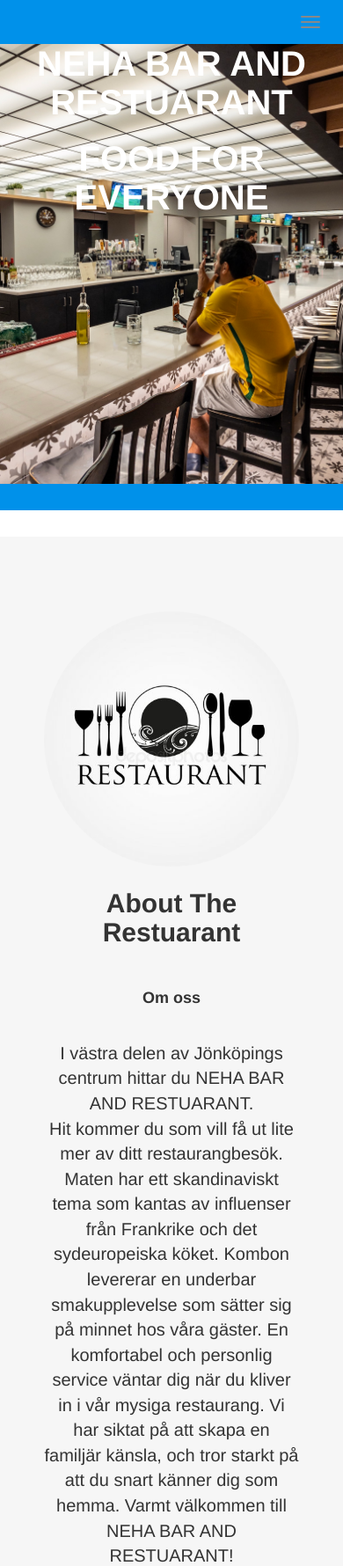
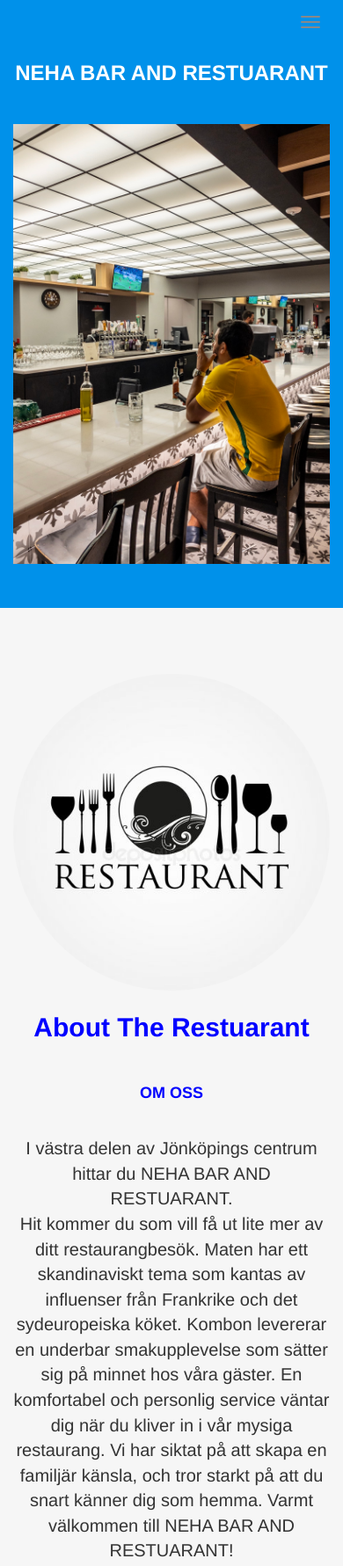
Before and after one commit to nagendra0168/Neha-bar-and-restaurant, a plain HTML site: page index.html in a window 390 px wide. Shown: the top 1780 px of the page at 88% size. Drawn offline with nearby package versions, Linux system fonts and the light colour scheme.

Commit message:
Your branch is up to date with 'origin/master'.

```diff
--- a/index.html
+++ b/index.html
@@ -12,17 +12,18 @@
             <link rel="stylesheet" href="style.css" type="text/css">
 
              <title>Neha Bar and Restuarant</title>
-
 </head>
 
 <body>
 
       <header>
 
+
         <!------------TOP NAVBAR------------>
 
             <nav class="navbar navbar-default navbar-fixed-top">
                <div class="container">
+
                   <div class="navbar-header">
                     <button type="button" class="navbar-toggle" data-toggle="collapse" data-target="#myNavbar">
                     <span class="icon-bar"></span>
@@ -41,17 +42,16 @@
        </div>
         </nav>
 
+       </div>
+
     <!---------Title of the restuarant---------->
 
+           <div class="container-fluid bg-1 text-center">
 
-     <div class="jumbotron text-center">
-         <div id="header">
-
-         <h1><strong>NEHA BAR AND RESTUARANT</strong></h1>
-         <h1><strong> FOOD FOR EVERYONE</strong></h1>
+           <h3 class="margin"><strong>NEHA BAR AND RESTUARANT</strong></h3>
+             <div class id="header">
              </div>
              </div>
-
 
 
     <!---------ABOUT Restuarant---------->
@@ -65,12 +65,13 @@
 
              <div class="col-sm-8 bg-grey">
              <h2><strong>About The Restuarant</strong></h2><br>
-      <h4><strong>Om oss</strong></h3><br>
+             <h4><strong>OM OSS</strong></h3><br>
              <p>I västra delen av Jönköpings centrum hittar du NEHA BAR AND RESTUARANT. <br>Hit kommer du som vill få ut lite mer av ditt restaurangbesök. Maten har ett skandinaviskt tema som kantas av influenser från Frankrike och det sydeuropeiska köket. Kombon levererar en underbar smakupplevelse som sätter sig på minnet hos våra gäster. En komfortabel och personlig service väntar dig när du kliver in i vår mysiga restaurang. Vi har siktat på att skapa en familjär känsla, och tror starkt på att du snart känner dig som hemma. Varmt välkommen till NEHA BAR AND RESTUARANT!</p>
 
        </div>
        </div>
        </div>
+
 
     <!--------------Lunch------------>
 
@@ -99,10 +100,10 @@ Fish and chips på färsk kolja, ärtpure, remouladsås och citron<br><br>
 Fredag: Fläskfile oscar, räkor, grön sparris och bea, rostad potatis
 Fisk och skaldjursgryta med rouille och ångat ris
 
-
          </div>
      </div>
      </div>
+
     <!--------------Dinner Menu------------->
 
        <div class="container-fluid  bg-grey " id="dinner">
@@ -156,21 +157,15 @@ HJORTYTTERFILÉ<br><br>
 Potatiskroketter, rödvins- och honungsreduktion<br>
 GRILLAD ENTRECÔTE<br><br>
 Rödvinssås, sötpotatispommes<br>
-GRILLAD TOURNEDOS<br><br>
-Potatiskaka, kantarellsås
-KYCKLINGFILÉ<br><br>
-Grönsaksrisotto, tomatpesto</strong></p>
+GRILLAD TOURNEDOS
+</strong></p>
 
         </div>
       </div>
        </div>
                   <div class="col-sm-4">
                   <img src="logo8.jpg" class="img-responsive img-circle" style="display:inline" alt="Bird" width="100%">
-
-
             </div>
-
-
    <div class="container-fluid" >
   <div class="text-center">
   <div class="row">
@@ -204,6 +199,7 @@ Rotfrukter, dillslungad potatis, vitvinsvelouté<br>
 
         <div class="container-fluid bg-booking" id="bookboard">
           <h2>Book A Table Here</h2>
+          <div class="col-sm-8">
          <form action="/action_page.php">
          <div class="form-group">
          <label for="name">Name:</label>
@@ -224,6 +220,7 @@ Rotfrukter, dillslungad potatis, vitvinsvelouté<br>
       <button type="submit" class="btn btn-primary">Submit</button>
     </form>
  </div>
+        </div>
 
           <!--------------Footer------------->
 
@@ -239,7 +236,7 @@ Sweden
                         <div class="col-sm-4">
                                 <h4><strong>ÖPPETTIDER</strong></h4>
 
-Måndag-torsdag: 11:30 – 14:30, 17:00 – 23:00<br>
+Måndag-torsdag: 11:30 – 14:30,17:00–23:00<br>
 Fredag: 11:30 – sent<br>
 Lördag: 12:00 – sent<br>
 Söndag: 12:00 – 20:00
--- a/style.css
+++ b/style.css
@@ -7,10 +7,13 @@
 .jumbotron {
   background-color:#0091EA;
   color: #fff;
+  padding: 60px 50px;
 }
 
 .container-fluid {
-  padding: 60px 50px;
+  padding-top: 50px;
+    padding-bottom: 50px;
+
 }
 
 /*----------NAVBAR---------*/
@@ -18,7 +21,7 @@
 
 .navbar {
   margin-bottom: 0;
-  background-color: #0091EA;
+background-color: #0091EA;
   z-index: 9999;
   border: 0;
   font-size: 12px !important;
@@ -53,9 +56,16 @@ background-image: url('logo3.jpg');
            -moz-transition: all .5s ease-in-out;
 }
 #header h1{
-     font-size: 40px;
-    color: #fff;
+       font-size: 40px;
+    color:whitesmoke;
+    font-style: lato;
 }
+.bg-1 {
+    background-color:#0091EA; /* Green */
+    color: #ffffff;
+  }
+    .margin {margin-bottom: 45px;}
+
 /*------------About ---------*/
 
 .bg-grey {
@@ -65,7 +75,9 @@ background-image: url('logo3.jpg');
   padding-bottom: 70px;
   font-weight: 20px;
 }
-
+.bg-grey h2,h4{
+    color: blue;
+}
 
 
 
@@ -87,6 +99,7 @@ background-image: url('logo3.jpg');
     font-size: 40px;
     color: #fff;
     padding-top: 90px;
+    font-style: lato;
 }
 
 .panel {
```
Lines whose indentation alone changed are shown as unchanged.
